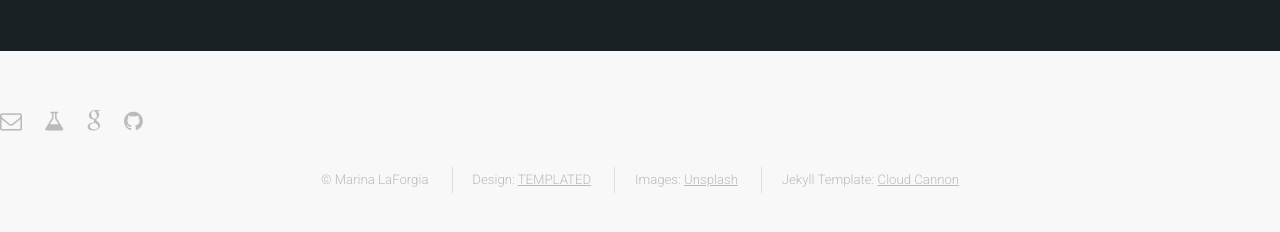
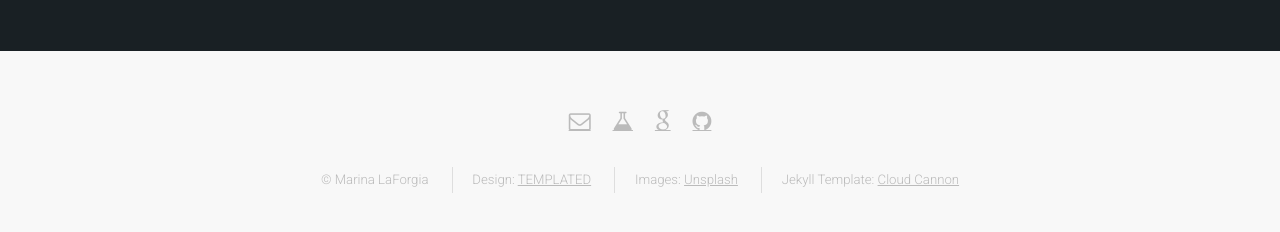
Before and after one commit to marinalaforgia/marinalaforgia.github.io, a Jekyll site: the page built from index.html, in a window 1280 px wide and 1400 px high, scrolled down 692 px. Shown: the part 1148-1380 px from the top of the window. Built offline with Jekyll 4.4.1, drawn with Linux system fonts in a browser that asks for light colours.

Commit message:
Update style.css

```diff
--- a/css/style.css
+++ b/css/style.css
@@ -424,8 +424,8 @@
 /* Icon */
 
 	.icon {
-		text-decoration: none;
-		border-bottom: none;
+		/*text-decoration: none;
+		border-bottom: none;*/
 		position: relative;
 	}
 
@@ -1092,6 +1092,7 @@
 	#footer {
 		background: #f8f8f8;
 		padding: 4em 0 6em 0;
+		text-align: center;
 	}
 
 		#footer a {
@@ -1122,4 +1123,5 @@
 
 		#footer .icons a {
 			color: #bbb;
+			text-align: center;
 		}
```
